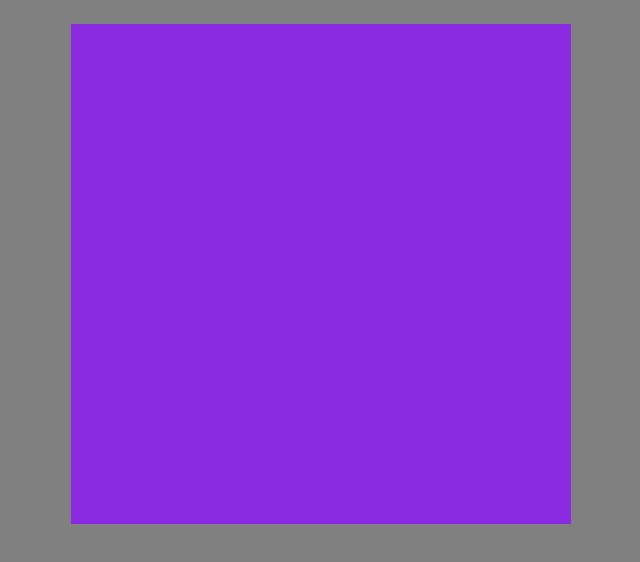
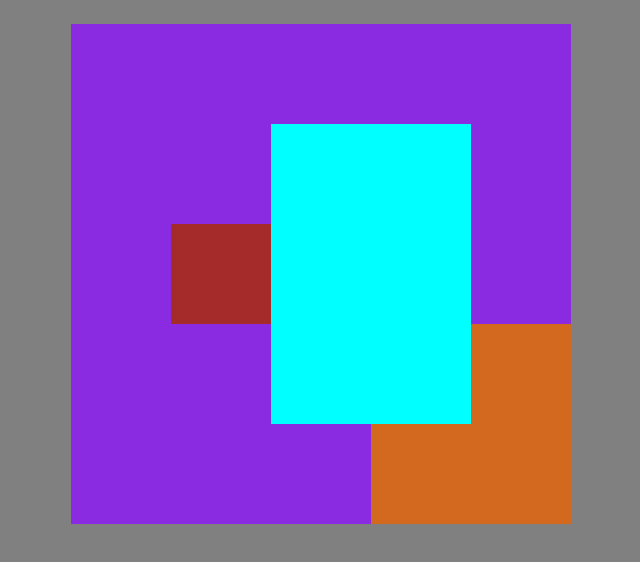
Before and after one commit to Fabianrugerio/CSS-Grid, a plain HTML site: page index.html in a window 1280 px wide. Shown: the whole page, without its empty margins (319-959 px from the left). Drawn offline with Linux system fonts and the light colour scheme.

Commit message:
Grid-column y Grid-raw

```diff
--- a/index.html
+++ b/index.html
@@ -10,11 +10,9 @@
   <!-- contenedor del Grid -->
   <div class="container">
     <!-- Aqui van los elementos -->
-<!--     <div class="item">Elemento 1</div>
-    <div class="item">Elemento 2</div>
-    <div class="item">Elemento 3</div>
-    <div class="item">Elemento 4</div>
-    <div class="item">Elemento 5</div> -->
+    <div class="item1"></div>
+    <div class="item2"></div>
+    <div class="item3"></div>
   </div>
 </body>
 </html>
--- a/style.css
+++ b/style.css
@@ -11,14 +11,26 @@ body {
 
 .container {
   display: grid;
-  grid-template-columns: repeat(6, 1fr);
-  grid-template-rows: repeat(6,1fr);
+  grid-template-columns: repeat(5, 1fr);
+  grid-template-rows: repeat(5,1fr);
   width: 500px;
   height: 500px;
   margin: 0 auto; /* Centra elementos con un ancho fijo en el contenedor */
   background-color: blueviolet;
 }
 
-.item {
-  background-color: beige;
+.item1 {
+  background-color: brown;
+  grid-column: 2/4;
+  grid-row: 3/4;
 }
+.item2 {
+  background-color: chocolate;
+  grid-column: 4/6;
+  grid-row: 4/6;
+}
+.item3 {
+  background-color: aqua;
+  grid-column: 3/5;
+  grid-row: 2/5;
+}
```
